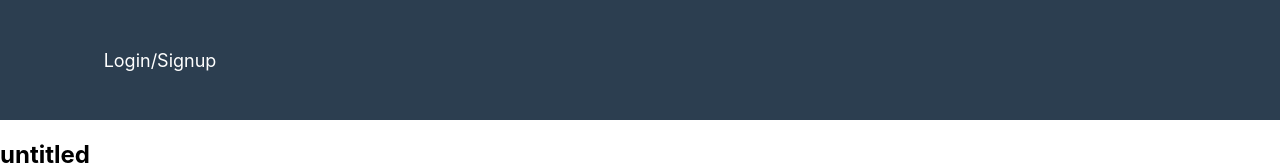
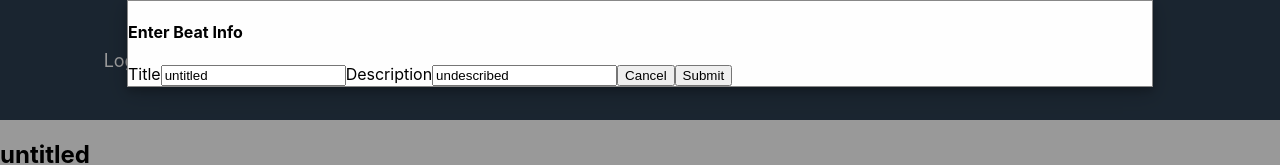
Before and after one commit to moshriguez/drum-machine-frontend, a React (Create React App) app: page /drum_machine/1 in a window 1280 px wide. Both pictures are taken after a click on the button "Save Beat". Shown: the top 165 px of the page. Built offline with nearby package versions, Linux system fonts and the light colour scheme; no server answers.

Commit message:
started BeatSaveForm

```diff
--- /dev/null
+++ b/src/components/BeatSaveForm.js
@@ -0,0 +1,53 @@
+import React, { useEffect, useState } from "react";
+
+import { useSelector } from "react-redux";
+
+const BeatSaveForm = (props) => {
+    const { name, description, tempo, pad1, pad2, pad3, pad4 } = useSelector(state => state.drumMachine)
+
+    // Controlled form
+    const [beatForm, setBeatForm] = useState({
+        name: "",
+        description: ""
+    });
+
+    const handleChange = (e) => {
+    setBeatForm({ ...beatForm, [e.target.name]: e.target.value });
+    };
+
+    // Adds user's current info to edit form
+	useEffect(() => {
+		setBeatForm({
+            name: name,
+            description: description
+        })
+	}, [])
+
+    const handleSubmit = () => {
+
+    }
+
+    return (
+        <div>
+            <h4>Enter Beat Info</h4>
+            <label>Title</label>
+            <input
+            name="name"
+            placeholder="Title"
+            value={beatForm.name}
+            onChange={handleChange}
+            ></input>
+            <label>Description</label>
+            <input
+            name="description"
+            placeholder="Description"
+            value={beatForm.description}
+            onChange={handleChange}
+            ></input>
+            <button className="btn cancel" onClick={props.handleShowSaveBeat} >Cancel</button>
+            <button className="btn submit" onClick={handleSubmit} >Submit</button>
+        </div>
+    )
+}
+
+export default BeatSaveForm
--- a/src/container/DrumContainer.js
+++ b/src/container/DrumContainer.js
@@ -7,6 +7,7 @@ import { addCommentRedux, loadBeat } from "../actions/drumMachine";
 import Modal from './Modal'
 import DrumMachine from '../components/DrumMachine';
 import CommentForm from '../components/CommentForm';
+import BeatSaveForm from '../components/BeatSaveForm';
 import CommentsContainer from "./CommentsContainer";
 
 
@@ -73,7 +74,7 @@ const MyProfileContainer = () => {
             <h2>{name}</h2>
             {id ? <p>by: {creator.username}</p> : null}
             <p>{description}</p>
-            <button className="btn save">Save Beat</button>
+            <button className="btn save" onClick={handleShowSaveBeat} >Save Beat</button>
             <DrumMachine />
             {id ? <CommentsContainer handleShowComment={handleShowComment}/> : null}
             {/* Comment Form Modal */}
@@ -85,6 +86,7 @@ const MyProfileContainer = () => {
             {/* Save Beat Modal */}
             {showSaveBeat ?
             <Modal>
+                <BeatSaveForm handleShowSaveBeat={handleShowSaveBeat} />
             </Modal> :
             null}
 
```
